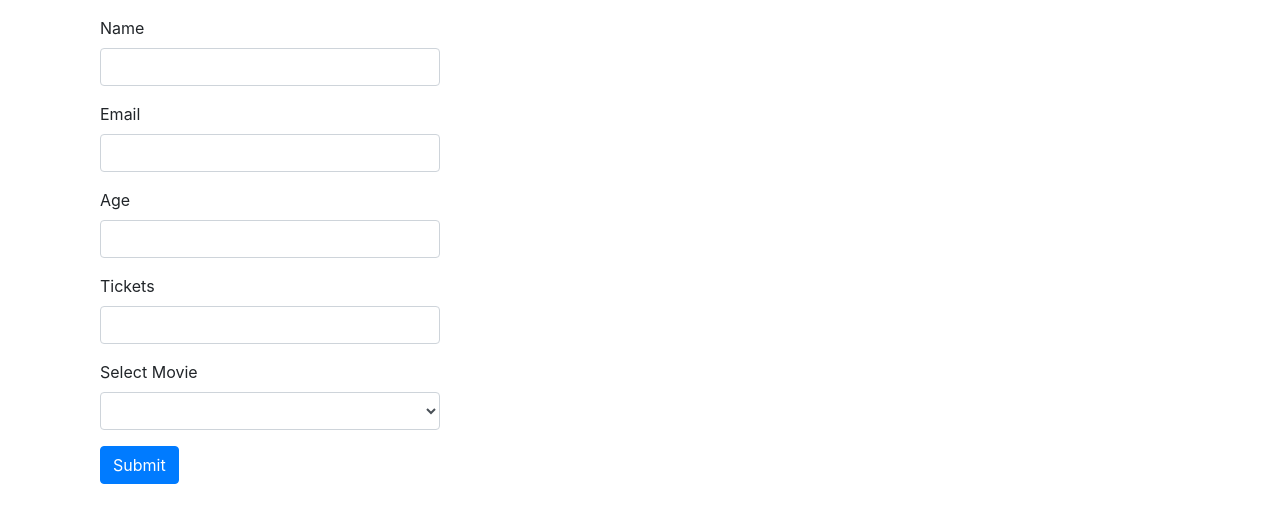
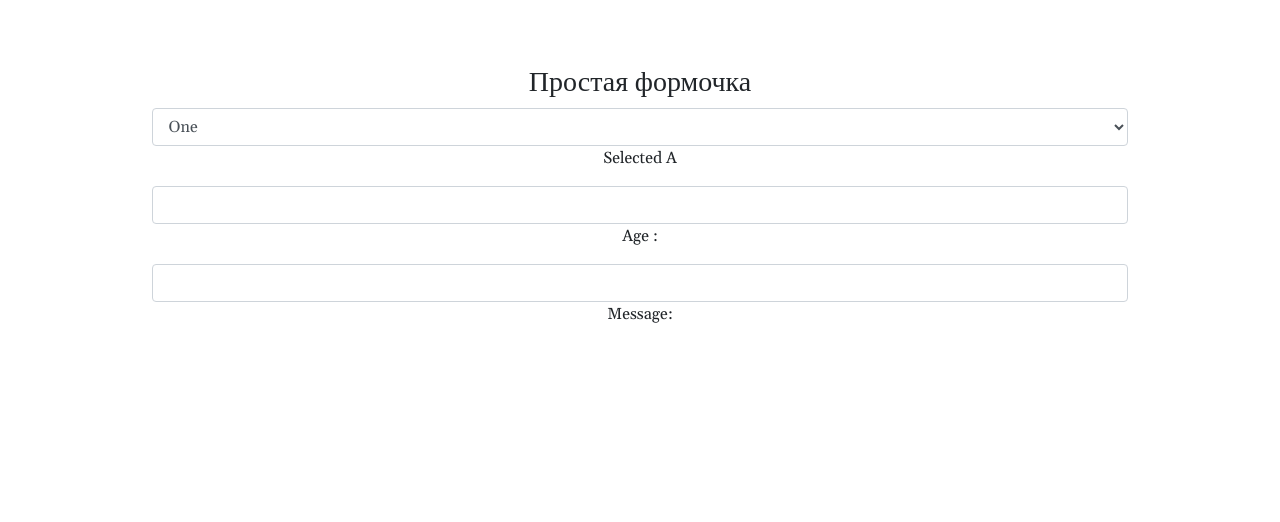
Before and after one commit to s-janibekova/forms-with-vue-js, a Vue app in the folder forms-in-vuejs/: page /FormValidations in a window 1280 px wide. Shown: the top 522 px of the page. Built offline with nearby package versions, Linux system fonts and the light colour scheme.

Commit message:
form with value bidning

```diff
--- a/forms-in-vuejs/public/index.html
+++ b/forms-in-vuejs/public/index.html
@@ -8,6 +8,7 @@
   <link rel="icon" href="<%= BASE_URL %>favicon.ico">
   </script>
   <link rel="stylesheet" href="<%= BASE_URL %>font-awesome/css/font-awesome.min.css">
+  <link href="https://fonts.googleapis.com/css?family=Gelasio&display=swap" rel="stylesheet">
   <title>Forms App</title>
 </head>
 
--- a/forms-in-vuejs/src/App.vue
+++ b/forms-in-vuejs/src/App.vue
@@ -1,17 +1,23 @@
 <template>
     <div class="container">
-        <FormValidations />
+        <value-binding />
     </div>
 </template>
 
 <script>
 import FormValidations from '@/components/FormValidations.vue';
 import BasicForm from './components/BasicForm.vue'
+import ValueBinding from '@/components/ValueBinding.vue';
 export default {
     name: 'app',
     components: {
         BasicForm,
-        FormValidations
+        FormValidations,
+        ValueBinding
     }
 };
 </script>
+
+<style>
+
+</style>
--- a/forms-in-vuejs/src/components/FormValidations.vue
+++ b/forms-in-vuejs/src/components/FormValidations.vue
@@ -78,7 +78,7 @@ export default {
       }
     },
     validEmail: function (email) {
-      var re = /^(([^<>()\[\]\\.,;:\s@"]+(\.[^<>()\[\]\\.,;:\s@"]+)*)|(".+"))@((\[[0-9]{1,3}\.[0-9]{1,3}\.[0-9]{1,3}\.[0-9]{1,3}\])|(([a-zA-Z\-0-9]+\.)+[a-zA-Z]{2,}))$/;
+      var re = /^(([^<>()[\]\\.,;:\s@"]+(\.[^<>()[\]\\.,;:\s@"]+)*)|(".+"))@((\[[0-9]{1,3}\.[0-9]{1,3}\.[0-9]{1,3}\.[0-9]{1,3}\])|(([a-zA-Z\-0-9]+\.)+[a-zA-Z]{2,}))$/;
       return re.test(email);
     }
  }
--- /dev/null
+++ b/forms-in-vuejs/src/components/ValueBinding.vue
@@ -0,0 +1,45 @@
+<template>
+     <div class="form-group">
+         <h3> Простая формочка </h3>
+        <select v-model="selected" class="form-control">
+            <!-- use v-for for the options -->
+            <option v-for="(option, index) in options" :key="index" :value="option.value">{{option.text}}</option>
+        </select>
+        <p>Selected {{ selected}} </p>
+
+        <input v-model.number="age" type="number" class="form-control"/>
+        <p>Age : {{age}} </p>
+
+        <input v-model.trim="msg" type="text" name="" id="" class="form-control"/>
+        <p>Message: {{msg}} </p>
+    </div>
+</template>
+
+<script>
+    export default {
+        name: 'ValueBidning',
+        data() {
+            return {
+                selected: 'A',
+                age: '',
+                msg: '',
+                options: [
+                         { text: 'One', value: 'A' },
+                         { text: 'Two', value: 'B' },
+                         { text: 'Three', value: 'C' },
+                         { text: 'Four', value: 'D' },
+                ]
+            }
+        }
+
+    }
+</script>
+
+<style>
+    .form-group {
+        font-family: 'Gelasio', serif;
+        text-align: center;
+        padding: 6%;
+    }
+
+</style>
```
Also changed, not shown: forms-in-vuejs/public/font-awesome/HELP-US-OUT.txt (deleted).
